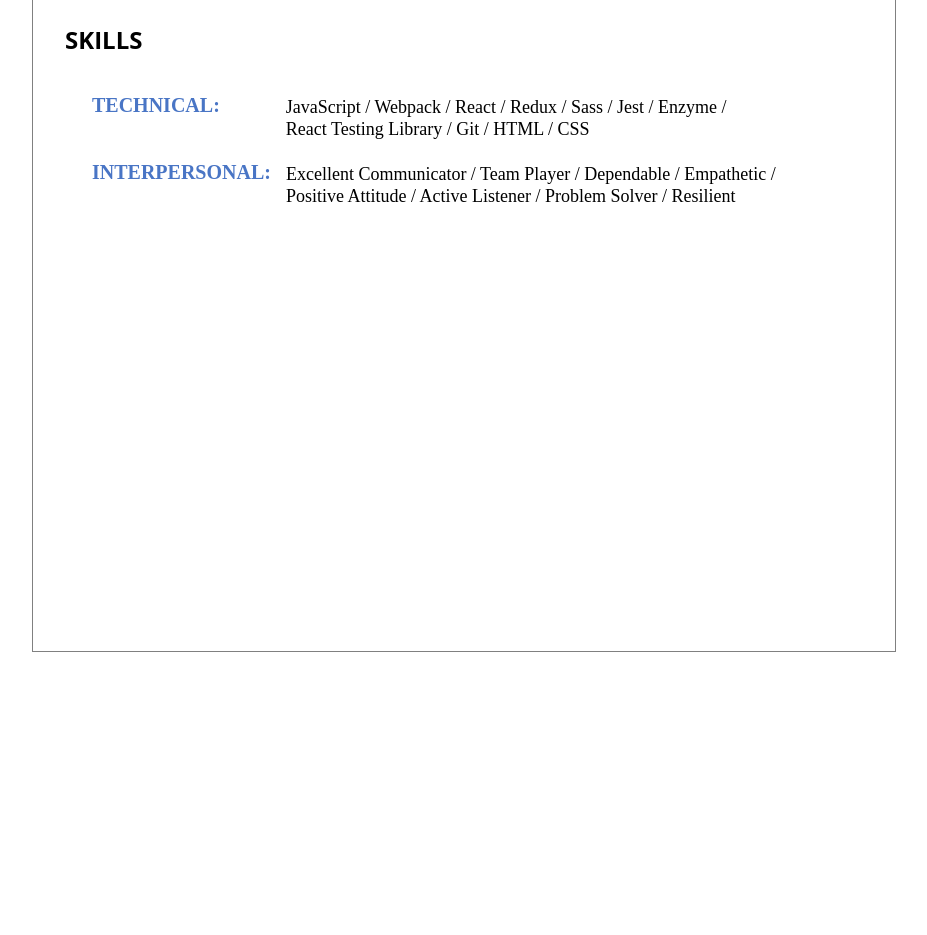
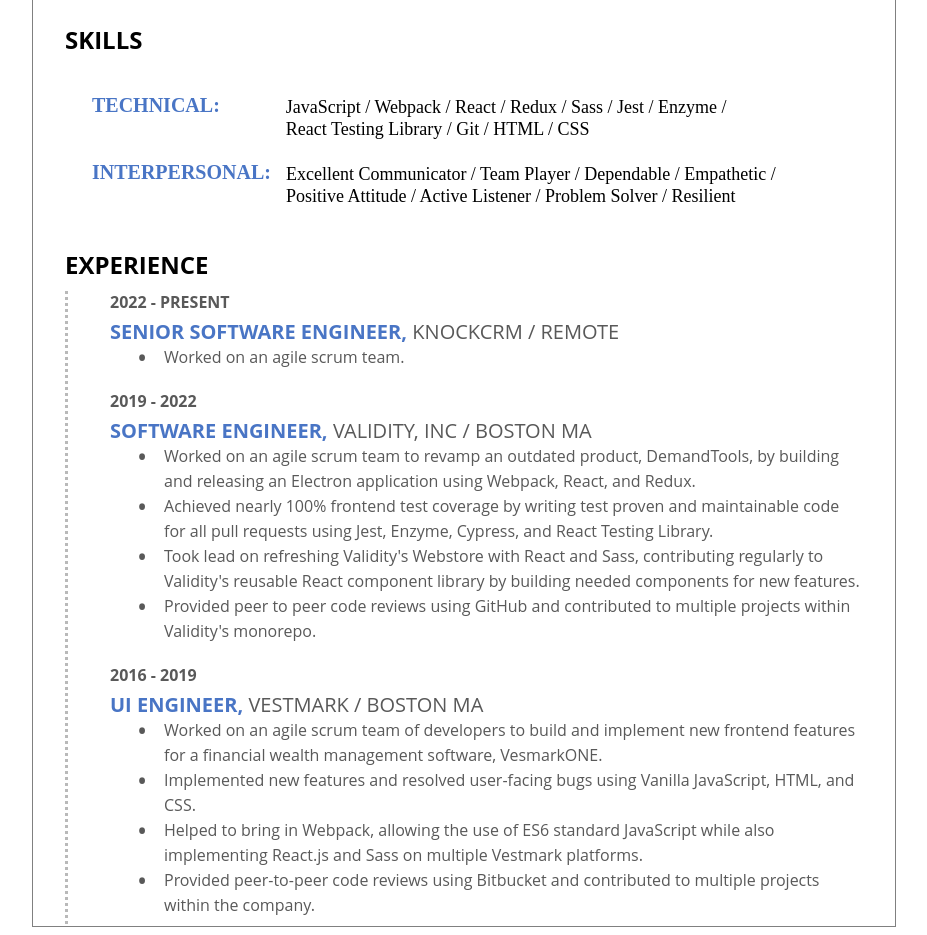
Before and after one commit to jlmitch/my-resume, a Gatsby site: page /resume in a window 1280 px wide. Shown: the part 537-1472 px from the top of the page, without its empty margins (176-1103 px from the left). Before the commit the page ends 1197 px from the top, so only its background shows below. Built offline with nearby package versions, Linux system fonts and the light colour scheme; Gatsby itself is replaced by a stand-in of ours.

Commit message:
Add experience and education to resume.

```diff
--- a/src/components/resume/Resume.tsx
+++ b/src/components/resume/Resume.tsx
@@ -2,10 +2,14 @@
 import styled from 'styled-components';
 import Skills from './skills/Skills';
 import Header from './header/Header';
+import Background from './background/Background';
+import Work from './background/work/Work';
+import Education from './background/education/Education';
 
 const ResumeContainer = styled.div`
   border: 1px solid gray;
-  height: 100vh;
+  height: 1075px;
+  overflow: auto;
   padding: 32px;
   width: 798px;
 `;
@@ -15,6 +19,14 @@
     <Header />
 
     <Skills />
+
+    <Background header="experience">
+      <Work />
+    </Background>
+
+    <Background header="education">
+      <Education />
+    </Background>
   </ResumeContainer>
 );
 
--- /dev/null
+++ b/src/components/resume/background/Background.tsx
@@ -0,0 +1,33 @@
+import React, { FC } from 'react';
+import styled from 'styled-components';
+
+const Container = styled.div`
+  font-family: 'Open Sans', 'sans-serif';
+  margin-bottom: 35px;
+`;
+
+const SectionHeader = styled.h2`
+  font-family: 'Open Sans', 'sans-serif';
+  margin-bottom: 10px;
+  text-transform: uppercase;
+`;
+
+const BackgroundWrapper = styled.div`
+  border-left: #B9B9B9;
+  border-left-style: dotted;
+`;
+
+interface BackgroundProps {
+  children: React.ReactNode;
+  header: string;
+}
+
+const Background: FC<BackgroundProps> = ({ children, header }) => (
+  <Container>
+    <SectionHeader>{header}</SectionHeader>
+
+    <BackgroundWrapper>{children}</BackgroundWrapper>
+  </Container>
+);
+
+export default Background;
--- /dev/null
+++ b/src/components/resume/background/BackgroundSection.tsx
@@ -0,0 +1,97 @@
+import React, { FC } from 'react';
+import styled from 'styled-components';
+
+const SectionContainer = styled.div`
+  color: #595959;
+  margin-bottom: 20px;
+  padding-left: 42px;
+`;
+
+const TimeRange = styled.div`
+  font-weight: 700;
+  margin-bottom: 5px;
+  text-transform: uppercase;
+`;
+
+const PositionInfo = styled.div`
+  font-size: 20px;
+  text-transform: uppercase;
+
+  & .title {
+    color: #4975C5;
+    font-weight: 700;
+    text-transform: uppercase;
+  }
+
+  & .gpa {
+    color: #000;
+    text-transform: uppercase;
+  }
+`;
+
+const ExperienceInfo = styled.div`
+  display: flex;
+  flex-direction: column;
+`;
+
+
+export const DescriptionList = styled.div`
+  font-size: 16px;
+  line-height: 25px;
+  list-style-position: outside;
+  list-style-type: none;
+  padding-left: 32px;
+
+  & li {
+    padding-left: 22px;
+    position: relative;
+
+    &:before {
+      content: "•";
+      font-size: 27px;
+      position: absolute;
+      left: -5px;
+    }
+  }
+`;
+
+interface ExperienceSectionProps {
+  children?: React.ReactNode;
+  experience: string;
+  gpa?: string;
+  isEdu?: boolean;
+  location?: string;
+  timeRange: string;
+  title: string;
+}
+
+const ExperienceSection: FC<ExperienceSectionProps> = ({
+  children,
+  experience,
+  gpa,
+  isEdu = false,
+  location,
+  timeRange,
+  title,
+}) => (
+  <SectionContainer>
+    <ExperienceInfo>
+      <TimeRange>
+        {timeRange}
+      </TimeRange>
+
+      {!isEdu || !gpa
+        ? <PositionInfo>
+            <span className="title">{title},</span> {experience} / {location}
+          </PositionInfo>
+        : <PositionInfo>
+            <span className="title">{title},</span> {experience}, <span className="gpa">{gpa}</span>
+          </PositionInfo>
+      }
+    </ExperienceInfo>
+
+    <div>{children}</div>
+  </SectionContainer>
+);
+
+export default ExperienceSection;
--- /dev/null
+++ b/src/components/resume/background/education/Education.tsx
@@ -0,0 +1,37 @@
+import React from 'react';
+import BackgroundSection, { DescriptionList } from '../BackgroundSection';
+
+const Education = () => (
+  <>
+    <BackgroundSection
+      experience="general assembly"
+      location="boston ma"
+      timeRange="september 2016"
+      title="web development immersive"
+    >
+      <DescriptionList>
+        <li>
+          Duration: 12 weeks / 480 hours
+        </li>
+
+        <li>
+          Specialized in: JavaScript, Ruby, HTML, CSS, Ember.js, PostgreSQL, MongoDB, Ruby on Rails.
+        </li>
+
+        <li>
+          Created one frontend project and two full-stack projects using the skills learned during the program.
+        </li>
+      </DescriptionList>
+    </BackgroundSection>
+
+    <BackgroundSection
+      experience="lesley university"
+      gpa="gpa 3.3/4.0"
+      isEdu={true}
+      timeRange="may 2016"
+      title="bachelors in holistic psychology"
+    />
+  </>
+);
+
+export default Education;
--- /dev/null
+++ b/src/components/resume/background/work/Work.tsx
@@ -0,0 +1,92 @@
+import React from 'react';
+import BackgroundSection, { DescriptionList } from '../BackgroundSection';
+
+const Work = () => (
+  <>
+    <BackgroundSection
+      experience="knockcrm"
+      location="remote"
+      timeRange="2022 - present"
+      title="senior software engineer"
+    >
+      <DescriptionList>
+        <li>
+          Worked on an agile scrum team.
+        </li>
+      </DescriptionList>
+    </BackgroundSection>
+
+    <BackgroundSection
+      experience="validity, inc"
+      location="boston ma"
+      timeRange="2019 - 2022"
+      title="software engineer"
+    >
+      <DescriptionList>
+        <li>
+          Worked on an agile scrum team to revamp an outdated product, DemandTools, by building and releasing an Electron application using Webpack, React, and Redux.
+        </li>
+
+        <li>
+          Achieved nearly 100% frontend test coverage by writing test proven and maintainable code for all pull requests using Jest, Enzyme, Cypress, and React Testing Library.
+        </li>
+
+        <li>
+          Took lead on refreshing Validity's Webstore with React and Sass, contributing regularly to Validity's reusable React component library by building needed components for new features.
+        </li>
+
+        <li>
+          Provided peer to peer code reviews using GitHub and contributed to multiple projects within Validity's monorepo.
+        </li>
+      </DescriptionList>
+    </BackgroundSection>
+
+    <BackgroundSection
+      experience="vestmark"
+      location="boston ma"
+      timeRange="2016 - 2019"
+      title="ui engineer"
+    >
+      <DescriptionList>
+        <li>
+          Worked on an agile scrum team of developers to build and implement new frontend features for a financial wealth management software, VesmarkONE.
+        </li>
+
+        <li>
+          Implemented new features and resolved user-facing bugs using Vanilla JavaScript, HTML, and CSS.
+        </li>
+
+        <li>
+          Helped to bring in Webpack, allowing the use of ES6 standard JavaScript while also implementing React.js and Sass on multiple Vestmark platforms.
+        </li>
+
+        <li>
+          Provided peer-to-peer code reviews using Bitbucket and contributed to multiple projects within the company.
+        </li>
+      </DescriptionList>
+    </BackgroundSection>
+
+    <BackgroundSection
+      experience="united states coast guard"
+      location="boston ma"
+      timeRange="2008 - 2011"
+      title="fireman"
+    >
+      <DescriptionList>
+        <li>
+          Learned to incorporated Honor, Respect, and Devotion to Duty into the daily fabric of my life.
+        </li>
+
+        <li>
+          Developed strong teamwork abilities by working alongside others to achieve common goals.
+        </li>
+
+        <li>
+          Learned how to work within a team of individuals, communicate effectively, and give maximum effort to everything pursued through service in the Coast Guard.
+        </li>
+      </DescriptionList>
+    </BackgroundSection>
+  </>
+);
+
+export default Work;
```
Also changed, not shown: src/components/resume/background/Background.test.tsx (added, +16 -0 lines), src/components/resume/background/BackgroundSection.test.tsx (added, +43 -0 lines), src/components/resume/background/education/Education.test.tsx (added, +21 -0 lines), src/components/resume/background/work/Work.test.tsx (added, +59 -0 lines).
